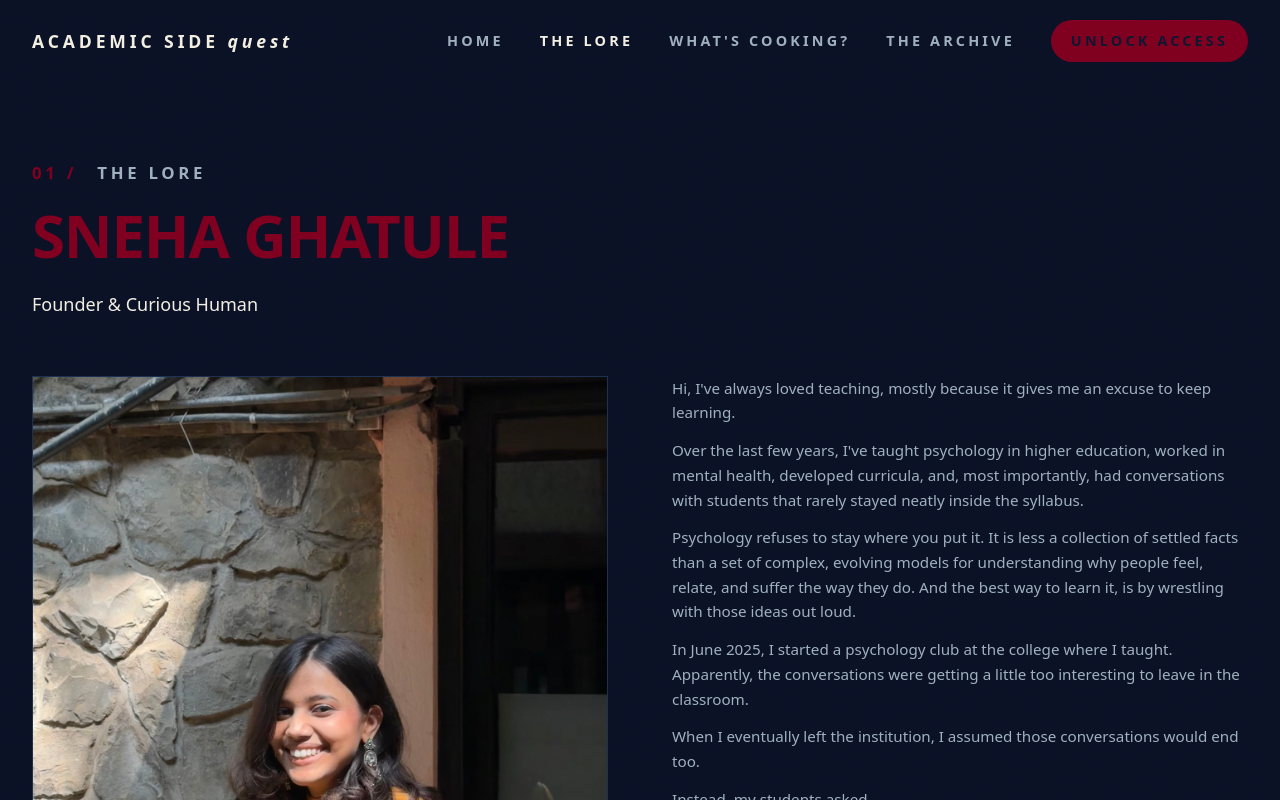
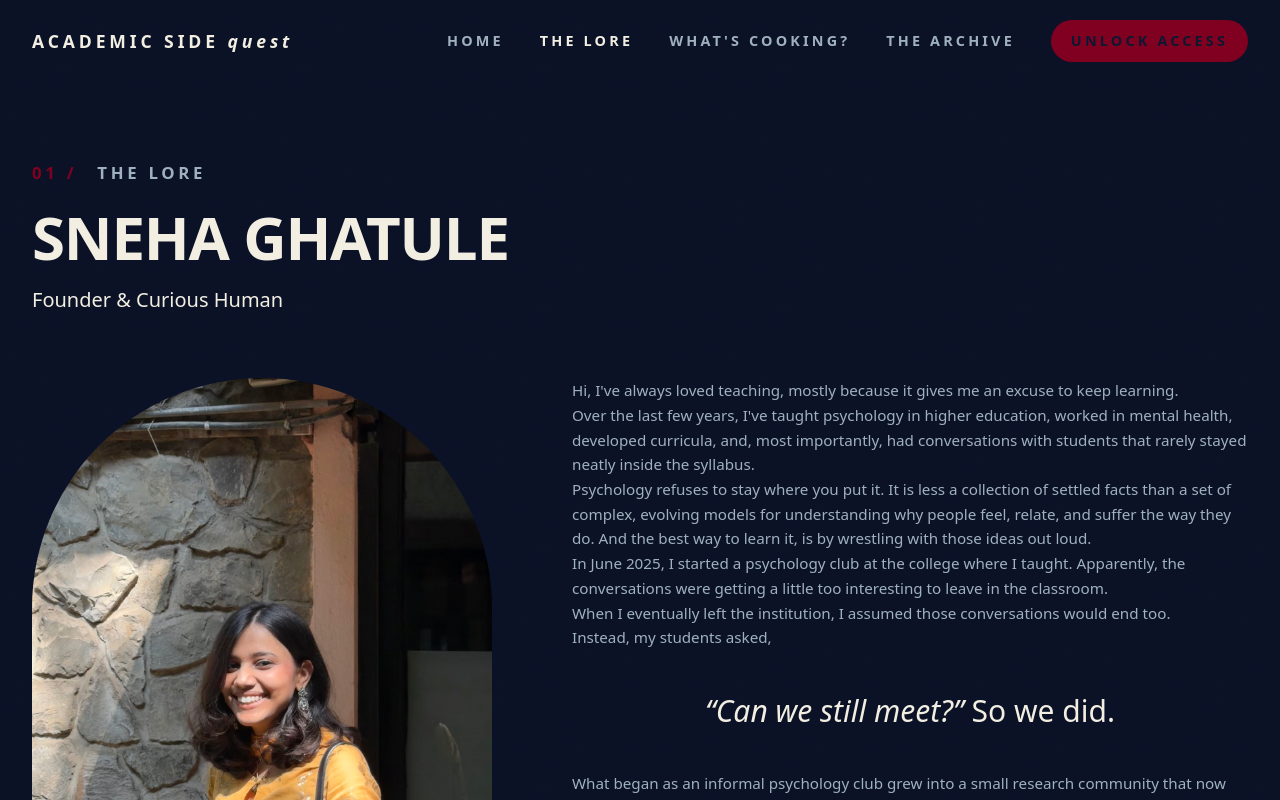
Before and after one commit to snehaghatule/academic-side-quest, a Next.js app: page /about in a window 1280 px wide. Shown: the top 800 px of the page. Built offline with nearby package versions, Linux system fonts and the light colour scheme; a web font is replaced by a local one.

Commit message:
Redesign Lore page: ivory name, arched portrait, clean pull line

```diff
--- a/src/components/sections/Founder.tsx
+++ b/src/components/sections/Founder.tsx
@@ -2,7 +2,6 @@ import Image from "next/image";
 import type { ReactNode } from "react";
 import { founder } from "@/data/quests";
 import { Reveal } from "@/components/ui/Reveal";
-import { SectionHeading } from "@/components/sections/SectionHeading";
 
 function renderBrand(text: string): ReactNode {
   const parts = text.split("Academic Side Quest");
@@ -18,16 +17,6 @@ function renderBrand(text: string): ReactNode {
   );
 }
 
-function PullQuote({ children }: { children: ReactNode }) {
-  return (
-    <blockquote className="my-10 border-l-2 border-ember pl-6">
-      <p className="font-accent text-2xl font-semibold italic leading-snug text-ink sm:text-3xl">
-        {children}
-      </p>
-    </blockquote>
-  );
-}
-
 export function Founder() {
   const bio = founder.bio;
   const studentsAsk = bio[5].split('"');
@@ -39,38 +28,37 @@ export function Founder() {
   return (
     <section className="bg-paper px-5 py-28 sm:px-8 md:py-40">
       <div className="mx-auto max-w-7xl">
-        <SectionHeading
-          index="01"
-          label="the lore"
-          title={founder.name}
-          description={founder.role}
-          descriptionClassName="font-accent text-ink"
-        />
+        <div className="flex flex-wrap items-center gap-x-5 gap-y-3">
+          <span className="label label-large text-ember">01 /</span>
+          <span className="label label-large text-mist">the lore</span>
+        </div>
+        <h1 className="display mt-6 max-w-4xl text-balance text-4xl font-bold uppercase leading-[0.95] tracking-[-0.02em] text-ink sm:text-5xl md:text-6xl">
+          {founder.name}
+        </h1>
+        <p className="font-accent mt-5 text-lg text-ink sm:text-xl">Founder &amp; Curious Human</p>
 
-        <div className="mt-14 grid gap-12 lg:grid-cols-12 lg:gap-16">
-          <div className="lg:col-span-6">
+        <div className="mt-16 grid items-start gap-14 lg:grid-cols-12 lg:gap-20">
+          <div className="lg:col-span-5">
             <Reveal>
-              <div className="lg:sticky lg:top-28">
               {founder.photo ? (
                 <Image
                   src={founder.photo}
                   alt={founder.name}
                   width={800}
                   height={1000}
-                    className="aspect-[4/5] w-full border border-line object-cover"
+                  className="aspect-[3/4] w-full rounded-t-[999px] object-cover"
                 />
               ) : (
-                  <div className="flex aspect-[4/5] w-full items-center justify-center border border-dashed border-line bg-card p-8">
+                <div className="flex aspect-[3/4] w-full items-center justify-center border border-dashed border-line bg-card p-8">
                   <p className="label max-w-[16rem] text-center text-mist/70">
                     your photo goes here — add one and it appears in this frame
                   </p>
                 </div>
               )}
-              </div>
             </Reveal>
           </div>
 
-          <div className="lg:col-span-6">
+          <div className="lg:col-span-7">
             <Reveal className="flex h-full flex-col gap-4 lg:gap-0 lg:justify-between">
               {body(bio[0])}
               {body(bio[1])}
@@ -78,7 +66,10 @@ export function Founder() {
               {body(bio[3])}
               {body(bio[4])}
               <p className="text-[0.95rem] leading-relaxed text-mist">{studentsAsk[0]}</p>
-              <PullQuote>“{studentsAsk[1]}” So we did.</PullQuote>
+              <p className="font-accent my-10 text-center text-2xl font-medium leading-snug text-ink sm:text-3xl">
+                <span className="italic">“{studentsAsk[1]}”</span>{" "}
+                <span className="not-italic">So we did.</span>
+              </p>
               {body(bio[7])}
               {body(bio[8])}
             </Reveal>
```
Lines whose indentation alone changed are shown as unchanged.
